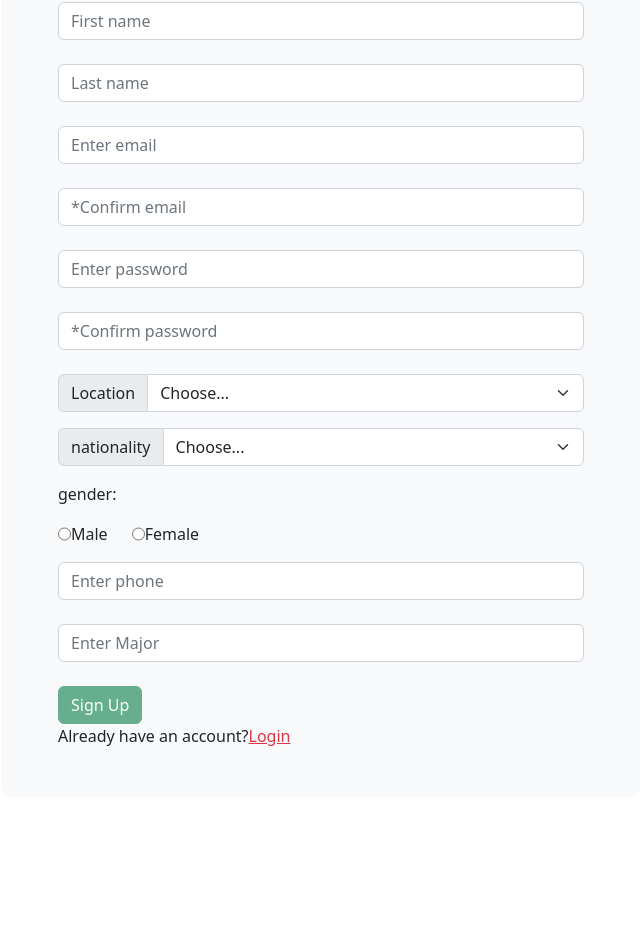
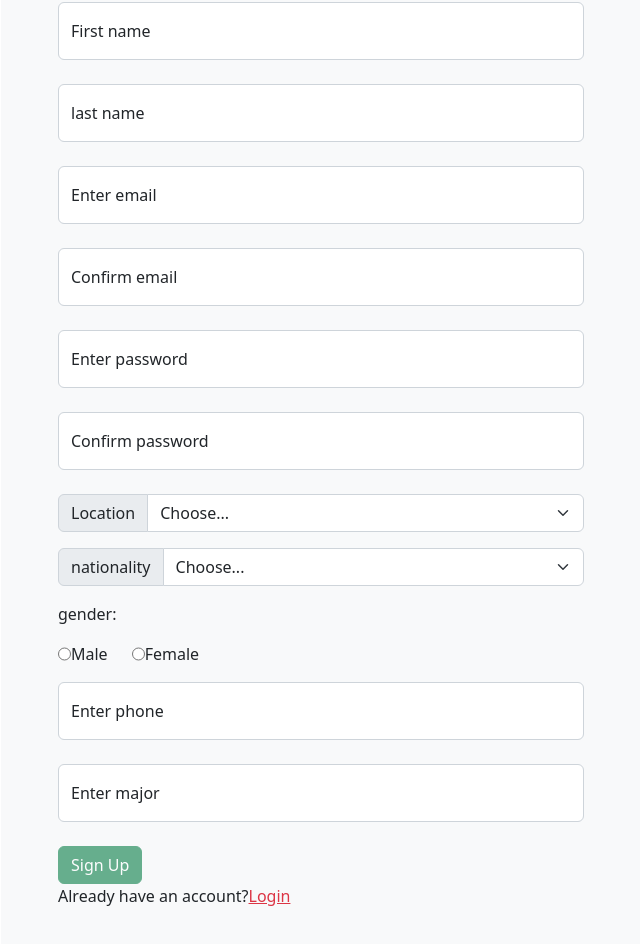
Before and after one commit to MirnaHmd/Senior-frontend, an Angular app: page /register in a window 1280 px wide. Shown: the part 438-1382 px from the top of the page, without its empty margins (319-959 px from the left). Before the commit the page ends 1259 px from the top, so only its background shows below. Built offline with nearby package versions, Linux system fonts and the light colour scheme.

Commit message:
removed space

```diff
--- a/src/app/jobs-edit/jobs-edit.component.html
+++ b/src/app/jobs-edit/jobs-edit.component.html
@@ -4,11 +4,14 @@
   <p class="text-center">Create an account to post gigs</p>
   <div class="card-body">
     <form #form="ngForm" >
-      <div class="mb-lg-4 mb-2 mt-3">
+      <div class="form-floating mb-lg-4 mb-2 mt-3">
         <input type="text" class="form-control" id="JobTitle" placeholder="Job Title" name="jobtitle" ngModel required>
+        <label for="JobTitle">Job title</label>
+
       </div>
-      <div class="mb-lg-4 mb-2 mt-3">
+      <div class="form-floating mb-lg-4 mb-2 mt-3">
         <input type="text" class="form-control" id="CompanyName" placeholder="Company name" name="companyname" ngModel required>
+        <label for="CompanyName">Company name</label>
       </div>
       <div class="form-floating mb-lg-4 mb-2 mt-3">
         <textarea class="form-control" placeholder="Leave a comment here" id="floatingTextarea2" style="height: 200px"></textarea>
@@ -24,9 +27,10 @@
         </select>
       </div>
 
-      <div class="mb-lg-4 mb-2">
+      <div class="form-floating mb-lg-4 mb-2">
         <input type="text" class="form-control" id="salary" placeholder="Enter estimated salary" name="salary" ngModel
                required>
+        <label for="salary">Estimated salary</label>
       </div>
       <button class="btn btn-success" [disabled]="!form.valid" type="submit">Post</button>
     </form>
--- a/src/app/login/login.component.css
+++ b/src/app/login/login.component.css
@@ -1,5 +1,7 @@
 div.card {
-  max-width: 32rem;
-  padding: 2.5rem;
-  margin: 4rem auto 10rem;
+  max-width: 40rem;
+  padding: 1rem 2.5rem;
+  margin-left: auto;
+  margin-right: auto;
+  border-radius: .75rem;
 }
--- a/src/app/login/login.component.html
+++ b/src/app/login/login.component.html
@@ -3,11 +3,13 @@
   <p class="text-center">Log into your account</p>
   <div class="card-body">
     <form #form="ngForm" (ngSubmit)="onSubmit(form)">
-      <div class="mb-3 mt-3">
+      <div class="form-floating mb-3 mt-3">
         <input type="email" class="form-control" id="email" placeholder="Enter email" name="email" ngModel required email>
+        <label for="email">Enter email</label>
       </div>
-      <div class="mb-3">
+      <div class="form-floating mb-3">
         <input type="password" class="form-control" id="password" placeholder="Enter password" name="password" ngModel required>
+        <label for="password">Enter password</label>
       </div>
       <button type="submit" class="btn btn-success" [disabled]="!form.valid">Sign In</button>
       <p>Don't have an account?<a class="text-danger" style="cursor: pointer;" (click)="toRegister()">Register</a></p>
--- a/src/app/register/register.component.html
+++ b/src/app/register/register.component.html
@@ -13,28 +13,33 @@
   <p class="text-center">Create an account to post gigs</p>
   <div class="card-body">
     <form #form="ngForm" (ngSubmit)="onSubmit(form)">
-      <div class="mb-lg-4 mb-2 mt-3">
+      <div class="form-floating mb-lg-4 mb-2 mt-3">
         <input type="text" class="form-control" id="firstname" placeholder="First name" name="name" ngModel required>
+        <label for="firstname">First name</label>
       </div>
-      <div class="mb-lg-4 mb-2 mt-3">
+      <div class="form-floating mb-lg-4 mb-2 mt-3">
         <input type="text" class="form-control" id="lastname" placeholder="Last name" name="name" ngModel required>
+        <label for="lastname">last name</label>
       </div>
-      <div class="mb-lg-4 mb-2">
+      <div class="form-floating mb-lg-4 mb-2">
         <input type="email" class="form-control" id="email" placeholder="Enter email" name="email" ngModel required
                email>
+        <label for="email">Enter email</label>
       </div>
-      <div class="mb-lg-4 mb-2">
-        <label for="confemail" class="d-none">Email</label>
+      <div class="form-floating mb-lg-4 mb-2">
         <input type="email" class="form-control" id="confemail" placeholder="*Confirm email" name="email" ngModel required
                email>
+        <label for="confemail">Confirm email</label>
       </div>
-      <div class="mb-lg-4 mb-2">
+      <div class="form-floating mb-lg-4 mb-2">
         <input type="password" class="form-control" id="password" placeholder="Enter password" name="password" ngModel
                required>
+        <label for="password">Enter password</label>
       </div>
-      <div class="mb-lg-4 mb-2">
+      <div class="form-floating mb-lg-4 mb-2">
         <input type="password" class="form-control" id="confpassword" placeholder="*Confirm password" name="password" ngModel
                required>
+        <label for="confpassword">Confirm password</label>
       </div>
       <div class="input-group mb-3">
         <label class="input-group-text" for="location">Location</label>
@@ -61,13 +66,15 @@
       <input type="radio" id="female" name="gender" value="female">
       <label for="female">Female</label><br>
     </div>
-      <div class="mb-lg-4 mb-2">
+      <div class="form-floating mb-lg-4 mb-2">
         <input type="number" class="form-control" id="phone" placeholder="Enter phone" name="phone" ngModel
                required>
+        <label for="phone">Enter phone</label>
       </div>
-      <div class="mb-lg-4 mb-2" *ngIf="isEmployee">
+      <div class="form-floating mb-lg-4 mb-2" *ngIf="isEmployee">
         <input type="text" class="form-control" id="major" placeholder="Enter Major" name="major" ngModel
                required>
+        <label for="major">Enter major</label>
       </div>
       <button class="btn btn-success" [disabled]="!form.valid" type="submit">Sign Up</button>
       <p>Already have an account?<a class="text-danger" style="cursor: pointer;" (click)="toLogin()">Login</a></p>
```
